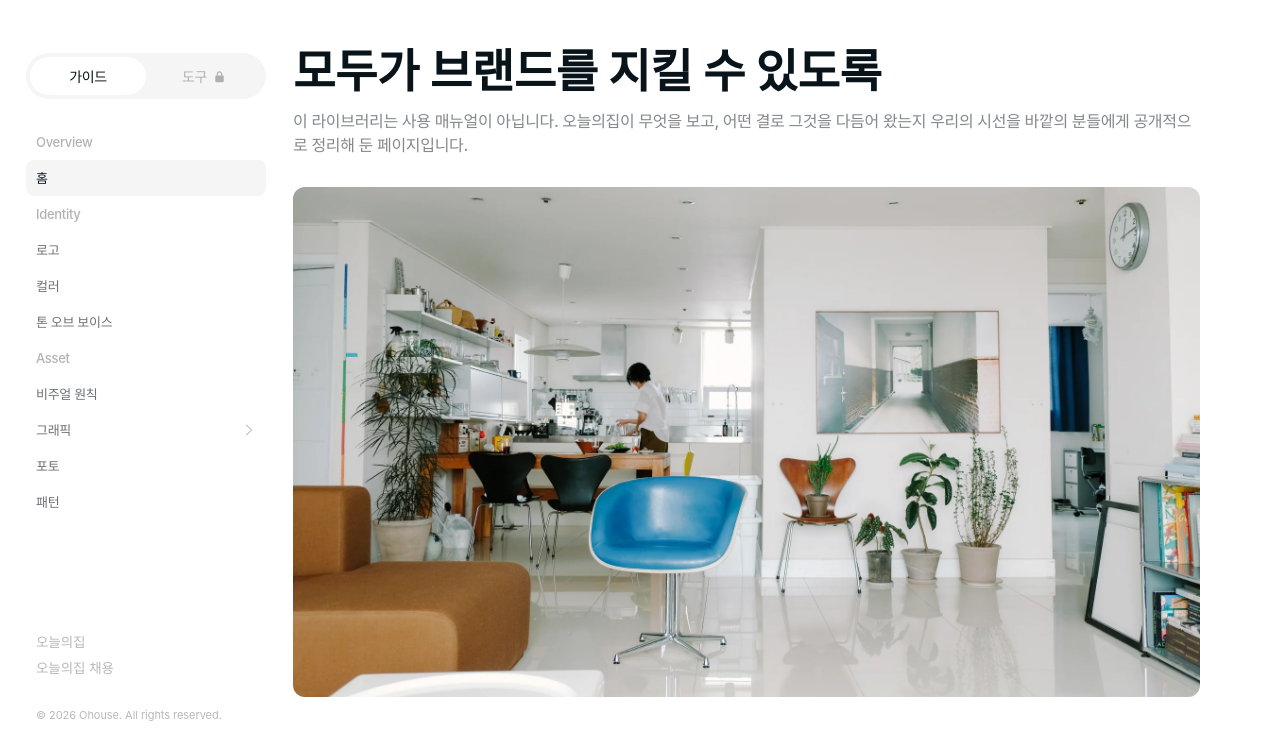
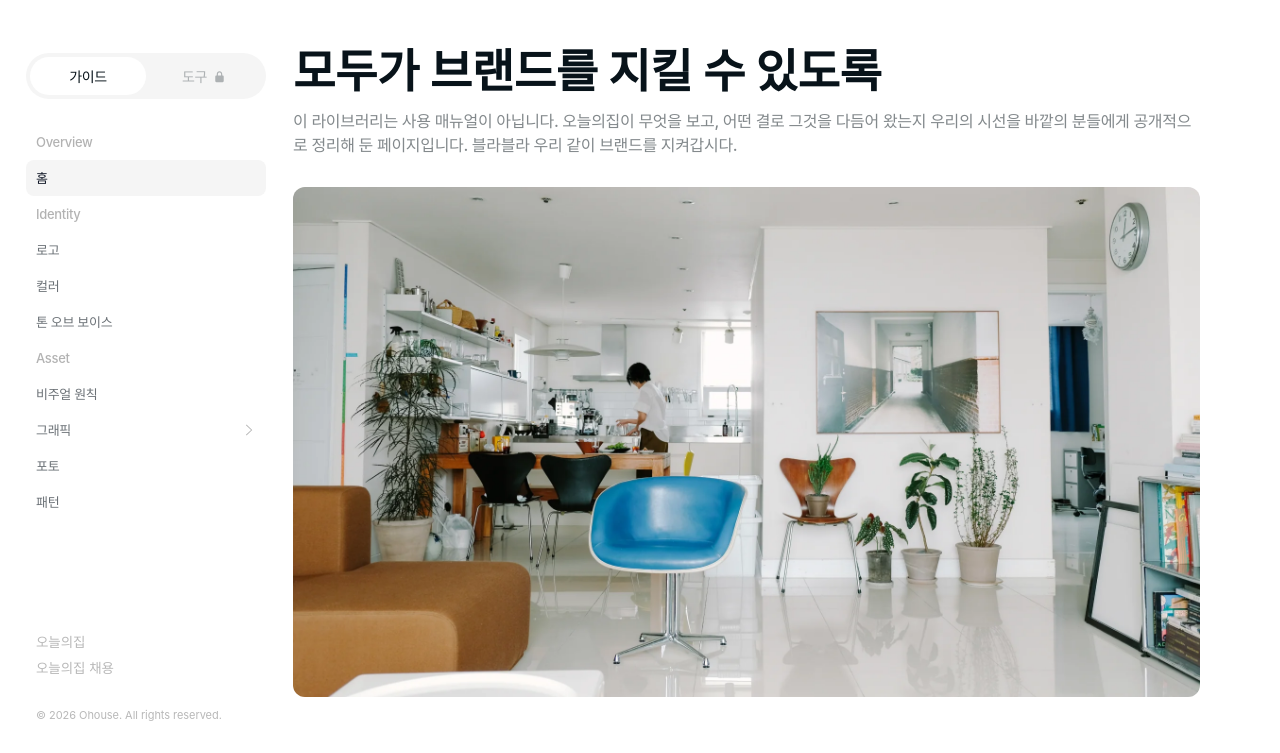
Before and after one commit to noyahjung/ohouse-brand-book, a website: page index.html in a window 1280 px wide. Shown: the part 47-800 px from the top of the page. Drawn offline with Linux system fonts and the light colour scheme; a web font is replaced by a local one.

Commit message:
chore(notion): auto-sync 2026-05-20 02:15 UTC

```diff
--- a/index.html
+++ b/index.html
@@ -12,9 +12,10 @@
 <body>
   <main data-page="home" data-depth="0">
     <div class="shell-content">
-      <h1>모두가 브랜드를 지킬 수 있도록</h1>
+      <h1>모두가 브랜드를
+      지킬 수 있도록</h1>
 
-      <p>이 라이브러리는 사용 매뉴얼이 아닙니다. 오늘의집이 무엇을 보고, 어떤 결로 그것을 다듬어 왔는지 우리의 시선을 바깥의 분들에게 공개적으로 정리해 둔 페이지입니다.</p>
+      <p>이 라이브러리는 사용 매뉴얼이 아닙니다. 오늘의집이 무엇을 보고, 어떤 결로 그것을 다듬어 왔는지 우리의 시선을 바깥의 분들에게 공개적으로 정리해 둔 페이지입니다. 블라블라 우리 같이 브랜드를 지켜갑시다.</p>
 
       <figure class="about-banner"><img src="assets/notion/home/nb-1.webp" alt=""></figure>
 
```
